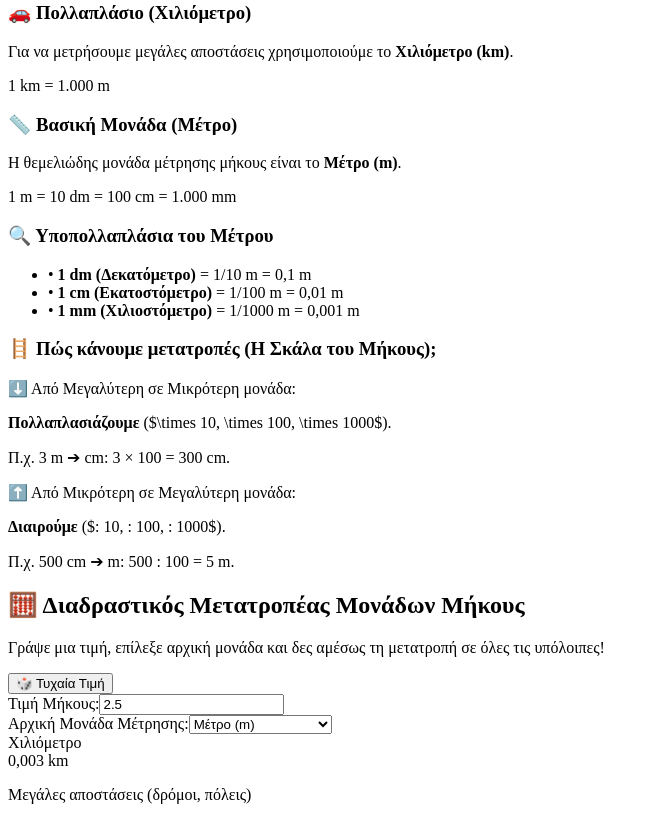
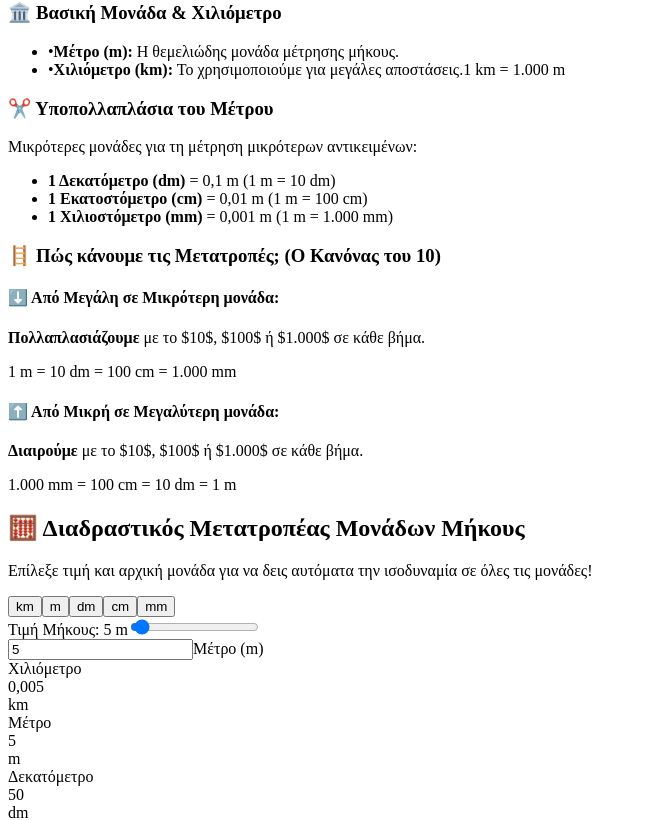
Before and after one commit to gkrimpas-lab/learn-maths-2026, a Next.js app: page /d-dimotikou/8-mikos in a window 1280 px wide. Shown: the part 375-1195 px from the top of the page, without its empty margins (0-658 px from the left). Built offline with nearby package versions, Linux system fonts and the light colour scheme.

Commit message:
Update 8-mikos.js

```diff
--- a/pages/d-dimotikou/8-mikos.js
+++ b/pages/d-dimotikou/8-mikos.js
@@ -3,41 +3,44 @@ import Head from 'next/head';
 import Link from 'next/link';
 import { LAYOUT } from '../../shared/layout-config';
 
-// Μονάδες μέτρησης και οι συντελεστές τους σε σχέση με το μέτρο (m)
+// Συντελεστές μετατροπής ως προς το μέτρο (m)
 const UNITS = {
-  km: { name: 'Χιλιόμετρο', symbol: 'km', factor: 1000, desc: 'Μεγάλες αποστάσεις (δρόμοι, πόλεις)' },
-  m: { name: 'Μέτρο', symbol: 'm', factor: 1, desc: 'Βασική μονάδα (ύψος, δωμάτιο)' },
-  dm: { name: 'Δεκατόμετρο', symbol: 'dm', factor: 0.1, desc: '1/10 του μέτρου (χάρακας)' },
-  cm: { name: 'Εκατοστόμετρο', symbol: 'cm', factor: 0.01, desc: '1/100 του μέτρου (τετράδιο)' },
-  mm: { name: 'Χιλιοστόμετρο', symbol: 'mm', factor: 0.001, desc: '1/1000 του μέτρου (μικρά αντικείμενα)' }
+  km: { name: 'Χιλιόμετρο', symbol: 'km', factorToMeter: 1000, color: 'bg-purple-500 text-purple-900 border-purple-300' },
+  m:  { name: 'Μέτρο', symbol: 'm', factorToMeter: 1, color: 'bg-blue-500 text-blue-900 border-blue-300' },
+  dm: { name: 'Δεκατόμετρο', symbol: 'dm', factorToMeter: 0.1, color: 'bg-teal-500 text-teal-900 border-teal-300' },
+  cm: { name: 'Εκατοστόμετρο', symbol: 'cm', factorToMeter: 0.01, color: 'bg-amber-500 text-amber-900 border-amber-300' },
+  mm: { name: 'Χιλιοστόμετρο', symbol: 'mm', factorToMeter: 0.001, color: 'bg-rose-500 text-rose-900 border-rose-300' }
 };
 
-function formatNum(num) {
-  if (Number.isInteger(num)) return num.toLocaleString('el-GR');
-  return Number(num.toFixed(3)).toString().replace('.', ',');
+function formatNumber(num) {
+  if (Number.isInteger(num)) {
+    return num.toString().replace(/\B(?=(\d{3})+(?!\d))/g, ".");
+  }
+  const parts = num.toFixed(3).replace(/\.?0+$/, "").split('.');
+  parts[0] = parts[0].replace(/\B(?=(\d{3})+(?!\d))/g, ".");
+  return parts.join(',');
 }
 
 export default function MikosTheoryPage() {
-  const [valInput, setValInput] = useState('2.5');
-  const [baseUnit, setBaseUnit] = useState('m');
+  const [amount, setAmount] = useState(5);
+  const [selectedUnit, setSelectedAmountUnit] = useState('m');
 
-  const numericVal = parseFloat(valInput.replace(',', '.')) || 0;
+  // Υπολογισμός μέτρων
+  const meters = amount * UNITS[selectedUnit].factorToMeter;
 
-  // Μετατροπή της τιμής εισαγωγής σε μέτρα (m)
-  const valInMeters = numericVal * UNITS[baseUnit].factor;
-
-  const handleRandomize = () => {
-    const unitsKeys = Object.keys(UNITS);
-    const randomUnit = unitsKeys[Math.floor(Math.random() * unitsKeys.length)];
-    const randomVal = (Math.random() * 50 + 1).toFixed(1);
-    setBaseUnit(randomUnit);
-    setValInput(randomVal.replace('.', ','));
+  // Μετατροπές σε όλες τις μονάδες
+  const converted = {
+    km: meters / UNITS.km.factorToMeter,
+    m: meters,
+    dm: meters / UNITS.dm.factorToMeter,
+    cm: meters / UNITS.cm.factorToMeter,
+    mm: meters / UNITS.mm.factorToMeter
   };
 
   return (
     <div className="min-h-screen bg-gray-50 text-gray-800 font-sans flex flex-col justify-between">
       <Head>
-        <title>📏 Μονάδες Μέτρησης Μήκους - LearnMaths.gr</title>
+        <title>📏 Μέτρηση Μήκους - LearnMaths.gr</title>
         <script src="https://cdn.tailwindcss.com"></script>
       </Head>
 
@@ -63,7 +66,7 @@ export default function MikosTheoryPage() {
         <main className={`${LAYOUT.LESSON_CONTAINER} py-10 space-y-8`}>
 
           {/* HEADER & EXERCISES PROMO CARD */}
-          <div className="bg-gradient-to-r from-cyan-600 via-teal-600 to-indigo-600 text-white p-8 rounded-3xl shadow-md relative overflow-hidden">
+          <div className="bg-gradient-to-r from-blue-600 via-indigo-600 to-purple-600 text-white p-8 rounded-3xl shadow-md relative overflow-hidden">
             <div className="relative z-10 grid grid-cols-1 md:grid-cols-3 gap-6 items-center">
               <div className="md:col-span-2 space-y-3">
                 <span className="bg-white/20 text-white text-xs font-black uppercase px-3 py-1 rounded-full tracking-wider">
@@ -72,8 +75,8 @@ export default function MikosTheoryPage() {
                 <h1 className="text-3xl lg:text-4xl font-black tracking-tight">
                   📏 Μέτρηση Μήκους & Μετατροπές
                 </h1>
-                <p className="text-cyan-100 text-base lg:text-lg leading-relaxed">
-                  Μαθαίνουμε το μέτρο, τα υποπολλαπλάσιά του (δεκατόμετρο, εκατοστόμετρο, χιλιοστόμετρο), το χιλιόμετρο και πώς μετατρέπουμε τη μία μονάδα στην άλλη!
+                <p className="text-blue-100 text-base lg:text-lg leading-relaxed">
+                  Μαθαίνουμε τις μονάδες μέτρησης μήκους (χιλιόμετρο, μέτρο, δεκατόμετρο, εκατοστόμετρο, χιλιοστόμετρο) και πώς τις μετατρέπουμε!
                 </p>
               </div>
 
@@ -81,7 +84,7 @@ export default function MikosTheoryPage() {
               <div className="bg-white/10 backdrop-blur-md p-5 rounded-2xl border border-white/20 text-center space-y-3 shadow-lg">
                 <div className="text-3xl">🚀</div>
                 <h3 className="font-extrabold text-white text-lg">Έτοιμος για εξάσκηση;</h3>
-                <p className="text-xs text-cyan-100">Δοκίμασε τις ασκήσεις στις μετατροπές μήκους για να σιγουρευτείς ότι τις έμαθες!</p>
+                <p className="text-xs text-blue-100">Δοκίμασε τις ασκήσεις στις μετατροπές μήκους για να σιγουρευτείς ότι τις έμαθες!</p>
                 <Link
                   href="/d-dimotikou/8-mikos-ask"
                   className="inline-block w-full bg-amber-400 hover:bg-amber-500 text-gray-900 font-black py-3 px-4 rounded-xl shadow-md transition transform hover:-translate-y-0.5 text-sm"
@@ -96,80 +99,88 @@ export default function MikosTheoryPage() {
           <div className="bg-white p-6 md:p-10 rounded-3xl shadow-sm border border-gray-100 space-y-8">
             <div className="border-b pb-4 border-gray-100">
               <h2 className="text-2xl font-black text-gray-900 flex items-center gap-2">
-                <span>📖</span> Αναλυτική Θεωρία & Σχέσεις Μονάδων
+                <span>📖</span> Οι Μονάδες Μέτρησης Μήκους
               </h2>
             </div>
 
-            <div className="grid grid-cols-1 md:grid-cols-3 gap-6">
+            <div className="grid grid-cols-1 md:grid-cols-2 gap-6">
 
-              {/* 1. Πολλαπλάσιο */}
-              <div className="bg-indigo-50/70 p-6 rounded-2xl border border-indigo-100 space-y-3">
-                <h3 className="text-lg font-bold text-indigo-900 flex items-center gap-2">
-                  <span>🚗</span> Πολλαπλάσιο (Χιλιόμετρο)
+              {/* Βασική Μονάδα & Πολλαπλάσια */}
+              <div className="bg-blue-50/70 p-6 rounded-2xl border border-blue-100 space-y-3">
+                <h3 className="text-lg font-bold text-blue-900 flex items-center gap-2">
+                  <span>🏛️</span> Βασική Μονάδα & Χιλιόμετρο
                 </h3>
-                <p className="text-xs md:text-sm text-gray-700 leading-relaxed">
-                  Για να μετρήσουμε μεγάλες αποστάσεις χρησιμοποιούμε το <strong>Χιλιόμετρο (km)</strong>.
-                </p>
-                <div className="bg-white p-3 rounded-xl border border-indigo-100 text-xs font-mono font-bold text-indigo-900">
-                  1 km = 1.000 m
-                </div>
+                <ul className="space-y-2 text-sm md:text-base text-gray-700 leading-relaxed">
+                  <li className="flex items-start gap-2">
+                    <span className="text-blue-600 font-bold">•</span>
+                    <span><strong>Μέτρο (m):</strong> Η θεμελιώδης μονάδα μέτρησης μήκους.</span>
+                  </li>
+                  <li className="flex items-start gap-2">
+                    <span className="text-purple-600 font-bold">•</span>
+                    <span><strong>Χιλιόμετρο (km):</strong> Το χρησιμοποιούμε για μεγάλες αποστάσεις.
+                      <span className="block font-mono font-black text-purple-900 mt-0.5">1 km = 1.000 m</span>
+                    </span>
+                  </li>
+                </ul>
               </div>
 
-              {/* 2. Βασική Μονάδα */}
-              <div className="bg-cyan-50/70 p-6 rounded-2xl border border-cyan-100 space-y-3">
-                <h3 className="text-lg font-bold text-cyan-900 flex items-center gap-2">
-                  <span>📏</span> Βασική Μονάδα (Μέτρο)
-                </h3>
-                <p className="text-xs md:text-sm text-gray-700 leading-relaxed">
-                  Η θεμελιώδης μονάδα μέτρησης μήκους είναι το <strong>Μέτρο (m)</strong>.
-                </p>
-                <div className="bg-white p-3 rounded-xl border border-cyan-100 text-xs font-mono font-bold text-cyan-900">
-                  1 m = 10 dm = 100 cm = 1.000 mm
-                </div>
-              </div>
-
-              {/* 3. Υποπολλαπλάσια */}
+              {/* Υποπολλαπλάσια */}
               <div className="bg-teal-50/70 p-6 rounded-2xl border border-teal-100 space-y-3">
                 <h3 className="text-lg font-bold text-teal-900 flex items-center gap-2">
-                  <span>🔍</span> Υποπολλαπλάσια του Μέτρου
+                  <span>✂️</span> Υποπολλαπλάσια του Μέτρου
                 </h3>
-                <ul className="space-y-1 text-xs text-gray-700 font-mono">
-                  <li>• <strong>1 dm (Δεκατόμετρο)</strong> = 1/10 m = 0,1 m</li>
-                  <li>• <strong>1 cm (Εκατοστόμετρο)</strong> = 1/100 m = 0,01 m</li>
-                  <li>• <strong>1 mm (Χιλιοστόμετρο)</strong> = 1/1000 m = 0,001 m</li>
+                <p className="text-xs text-gray-600">
+                  Μικρότερες μονάδες για τη μέτρηση μικρότερων αντικειμένων:
+                </p>
+                <ul className="space-y-1.5 text-xs md:text-sm text-gray-800 font-mono">
+                  <li className="p-2 bg-white rounded-lg border border-teal-200">
+                    <strong>1 Δεκατόμετρο (dm)</strong> = 0,1 m  (1 m = 10 dm)
+                  </li>
+                  <li className="p-2 bg-white rounded-lg border border-teal-200">
+                    <strong>1 Εκατοστόμετρο (cm)</strong> = 0,01 m (1 m = 100 cm)
+                  </li>
+                  <li className="p-2 bg-white rounded-lg border border-teal-200">
+                    <strong>1 Χιλιοστόμετρο (mm)</strong> = 0,001 m (1 m = 1.000 mm)
+                  </li>
                 </ul>
               </div>
 
             </div>
 
-            {/* ΣΚΑΛΑ ΜΕΤΑΤΡΟΠΩΝ */}
+            {/* ΣΚΑΛΟΠΑΤΙΑ / ΚΛΙΜΑΚΑ ΜΕΤΑΤΡΟΠΩΝ */}
             <div className="bg-gray-50 p-6 rounded-2xl border border-gray-200 space-y-4">
-              <h3 className="text-lg font-extrabold text-gray-800 text-center md:text-left">
-                🪜 Πώς κάνουμε μετατροπές (Η Σκάλα του Μήκους);
+              <h3 className="text-lg font-extrabold text-gray-800">
+                🪜 Πώς κάνουμε τις Μετατροπές; (Ο Κανόνας του 10)
               </h3>
 
-              <div className="grid grid-cols-1 md:grid-cols-2 gap-4 text-xs md:text-sm">
-                <div className="bg-white p-4 rounded-xl border border-gray-200 space-y-1">
-                  <span className="text-emerald-600 font-bold">⬇️ Από Μεγαλύτερη σε Μικρότερη μονάδα:</span>
+              <div className="grid grid-cols-1 md:grid-cols-2 gap-4 text-sm">
+
+                <div className="bg-white p-5 rounded-xl border border-gray-200 space-y-2">
+                  <h4 className="font-bold text-emerald-700 border-b pb-1">⬇️ Από Μεγάλη σε Μικρότερη μονάδα:</h4>
                   <p className="text-gray-600">
-                    <strong>Πολλαπλασιάζουμε</strong> ($\times 10, \times 100, \times 1000$).
+                    <strong>Πολλαπλασιάζουμε</strong> με το $10$, $100$ ή $1.000$ σε κάθε βήμα.
                   </p>
-                  <p className="font-mono text-xs text-gray-500">Π.χ. 3 m ➔ cm: 3 × 100 = 300 cm.</p>
+                  <p className="font-mono font-bold text-gray-800 bg-emerald-50 p-2 rounded-lg text-center text-xs md:text-sm">
+                    1 m = 10 dm = 100 cm = 1.000 mm
+                  </p>
                 </div>
 
-                <div className="bg-white p-4 rounded-xl border border-gray-200 space-y-1">
-                  <span className="text-amber-600 font-bold">⬆️ Από Μικρότερη σε Μεγαλύτερη μονάδα:</span>
+                <div className="bg-white p-5 rounded-xl border border-gray-200 space-y-2">
+                  <h4 className="font-bold text-indigo-700 border-b pb-1">⬆️ Από Μικρή σε Μεγαλύτερη μονάδα:</h4>
                   <p className="text-gray-600">
-                    <strong>Διαιρούμε</strong> ($: 10, : 100, : 1000$).
+                    <strong>Διαιρούμε</strong> με το $10$, $100$ ή $1.000$ σε κάθε βήμα.
                   </p>
-                  <p className="font-mono text-xs text-gray-500">Π.χ. 500 cm ➔ m: 500 : 100 = 5 m.</p>
+                  <p className="font-mono font-bold text-gray-800 bg-indigo-50 p-2 rounded-lg text-center text-xs md:text-sm">
+                    1.000 mm = 100 cm = 10 dm = 1 m
+                  </p>
                 </div>
+
               </div>
             </div>
 
           </div>
 
-          {/* ΔΙΑΔΡΑΣΤΙΚΟ ΕΡΓΑΛΕΙΟ - SECTION 2 */}
+          {/* ΔΙΑΔΡΑΣΤΙΚΟΣ ΜΕΤΑΤΡΟΠΕΑΣ - SECTION 2 */}
           <div className="bg-white p-6 md:p-10 rounded-3xl shadow-sm border border-gray-100 space-y-6">
             <div className="flex flex-col md:flex-row justify-between items-start md:items-center gap-4 border-b pb-4 border-gray-100">
               <div>
@@ -177,80 +188,84 @@ export default function MikosTheoryPage() {
                   <span>🧮</span> Διαδραστικός Μετατροπέας Μονάδων Μήκους
                 </h2>
                 <p className="text-gray-500 text-sm">
-                  Γράψε μια τιμή, επίλεξε αρχική μονάδα και δες αμέσως τη μετατροπή σε όλες τις υπόλοιπες!
+                  Επίλεξε τιμή και αρχική μονάδα για να δεις αυτόματα την ισοδυναμία σε όλες τις μονάδες!
                 </p>
               </div>
 
-              <button
-                onClick={handleRandomize}
-                className="bg-cyan-600 hover:bg-cyan-700 text-white font-black px-4 py-2.5 rounded-xl text-xs md:text-sm transition shadow-sm flex items-center gap-1.5"
-              >
-                <span>🎲</span> Τυχαία Τιμή
-              </button>
+              <div className="flex flex-wrap gap-2">
+                {Object.keys(UNITS).map((uKey) => (
+                  <button
+                    key={uKey}
+                    onClick={() => setSelectedAmountUnit(uKey)}
+                    className={`px-3 py-2 rounded-xl font-mono font-black text-xs md:text-sm border transition ${
+                      selectedUnit === uKey
+                        ? 'bg-indigo-600 text-white border-indigo-700 shadow-md scale-105'
+                        : 'bg-gray-100 text-gray-700 hover:bg-gray-200 border-gray-200'
+                    }`}
+                  >
+                    {UNITS[uKey].symbol}
+                  </button>
+                ))}
+              </div>
             </div>
 
-            {/* INPUTS / ΕΠΙΛΟΓΕΣ */}
-            <div className="grid grid-cols-1 sm:grid-cols-2 gap-4 bg-slate-50 p-6 rounded-2xl border border-slate-200">
+            {/* INPUT / SLIDER ΧΕΙΡΙΣΜΟΥ */}
+            <div className="grid grid-cols-1 md:grid-cols-2 gap-6 bg-slate-50 p-6 rounded-2xl border border-slate-200 items-center">
               <div>
                 <label className="block text-xs font-black uppercase text-gray-500 mb-1">
-                  Τιμή Μήκους:
+                  Τιμή Μήκους: <span className="text-indigo-600 font-mono text-lg font-black">{amount} {UNITS[selectedUnit].symbol}</span>
                 </label>
                 <input
-                  type="text"
-                  value={valInput}
-                  onChange={(e) => setValInput(e.target.value)}
-                  className="w-full p-3 rounded-xl border border-gray-300 font-mono text-lg font-black focus:ring-2 focus:ring-cyan-500 focus:outline-none"
-                  placeholder="π.χ. 2,5"
+                  type="range"
+                  min="1"
+                  max="100"
+                  value={amount}
+                  onChange={(e) => setAmount(Number(e.target.value))}
+                  className="w-full accent-indigo-600 cursor-pointer"
                 />
               </div>
 
-              <div>
-                <label className="block text-xs font-black uppercase text-gray-500 mb-1">
-                  Αρχική Μονάδα Μέτρησης:
-                </label>
-                <select
-                  value={baseUnit}
-                  onChange={(e) => setBaseUnit(e.target.value)}
-                  className="w-full p-3 rounded-xl border border-gray-300 font-bold text-gray-800 bg-white focus:ring-2 focus:ring-cyan-500 focus:outline-none cursor-pointer"
-                >
-                  {Object.keys(UNITS).map((uKey) => (
-                    <option key={uKey} value={uKey}>
-                      {UNITS[uKey].name} ({UNITS[uKey].symbol})
-                    </option>
-                  ))}
-                </select>
+              <div className="flex items-center gap-3">
+                <input
+                  type="number"
+                  min="0"
+                  value={amount}
+                  onChange={(e) => setAmount(Math.max(0, Number(e.target.value)))}
+                  className="p-3 rounded-xl border border-gray-300 font-mono font-black text-lg text-center w-36 focus:ring-2 focus:ring-indigo-500 focus:outline-none"
+                />
+                <span className="font-mono font-black text-lg text-indigo-700">{UNITS[selectedUnit].name} ({UNITS[selectedUnit].symbol})</span>
               </div>
             </div>
 
-            {/* ΠΙΝΑΚΑΣ ΑΥΤΟΜΑΤΩΝ ΜΕΤΑΤΡΟΠΩΝ */}
-            <div className="grid grid-cols-1 sm:grid-cols-2 lg:grid-cols-5 gap-3">
+            {/* ΠΡΟΒΟΛΗ ΟΛΩΝ ΤΩΝ ΜΕΤΑΤΡΟΠΩΝ */}
+            <div className="grid grid-cols-1 sm:grid-cols-2 lg:grid-cols-5 gap-4">
+
               {Object.keys(UNITS).map((uKey) => {
-                const isSelected = uKey === baseUnit;
-                const convertedValue = valInMeters / UNITS[uKey].factor;
+                const u = UNITS[uKey];
+                const isCurrent = uKey === selectedUnit;
 
                 return (
                   <div
                     key={uKey}
-                    className={`p-5 rounded-2xl border text-center transition-all ${
-                      isSelected
-                        ? 'bg-cyan-600 text-white border-cyan-700 shadow-lg scale-105'
-                        : 'bg-white text-gray-800 border-gray-200 hover:bg-gray-50'
+                    className={`p-5 rounded-2xl border text-center space-y-2 transition-all ${
+                      isCurrent
+                        ? 'bg-slate-900 text-white border-slate-900 shadow-xl scale-105'
+                        : 'bg-white text-gray-800 border-gray-200 shadow-sm'
                     }`}
                   >
-                    <span className={`text-[10px] font-black uppercase tracking-wider block ${isSelected ? 'text-cyan-200' : 'text-gray-400'}`}>
-                      {UNITS[uKey].name}
+                    <span className={`text-[10px] font-black uppercase tracking-wider block ${isCurrent ? 'text-amber-400' : 'text-gray-400'}`}>
+                      {u.name}
                     </span>
-
-                    <div className="text-xl md:text-2xl font-mono font-black my-2 break-words">
-                      {formatNum(convertedValue)} <span className="text-sm font-bold">{UNITS[uKey].symbol}</span>
+                    <div className="text-xl md:text-2xl font-mono font-black tracking-tight">
+                      {formatNumber(converted[uKey])}
                     </div>
-
-                    <p className={`text-[11px] leading-tight ${isSelected ? 'text-cyan-100' : 'text-gray-500'}`}>
-                      {UNITS[uKey].desc}
-                    </p>
+                    <span className={`text-xs font-mono font-bold block ${isCurrent ? 'text-indigo-300' : 'text-indigo-600'}`}>
+                      {u.symbol}
+                    </span>
                   </div>
                 );
               })}
+
             </div>
 
           </div>
@@ -260,7 +275,7 @@ export default function MikosTheoryPage() {
             <div className="space-y-1 text-center md:text-left">
               <h3 className="text-2xl font-black">📝 Ώρα για Εξάσκηση!</h3>
               <p className="text-gray-800 text-sm md:text-base">
-                Έμαθες τις μονάδες μήκους και τις μετατροπές; Δοκίμασε τις διαδραστικές ασκήσεις!
+                Έμαθες τις μονάδες μέτρησης μήκους και τις μετατροπές τους; Δοκίμασε τις διαδραστικές ασκήσεις!
               </p>
             </div>
             <Link
```
